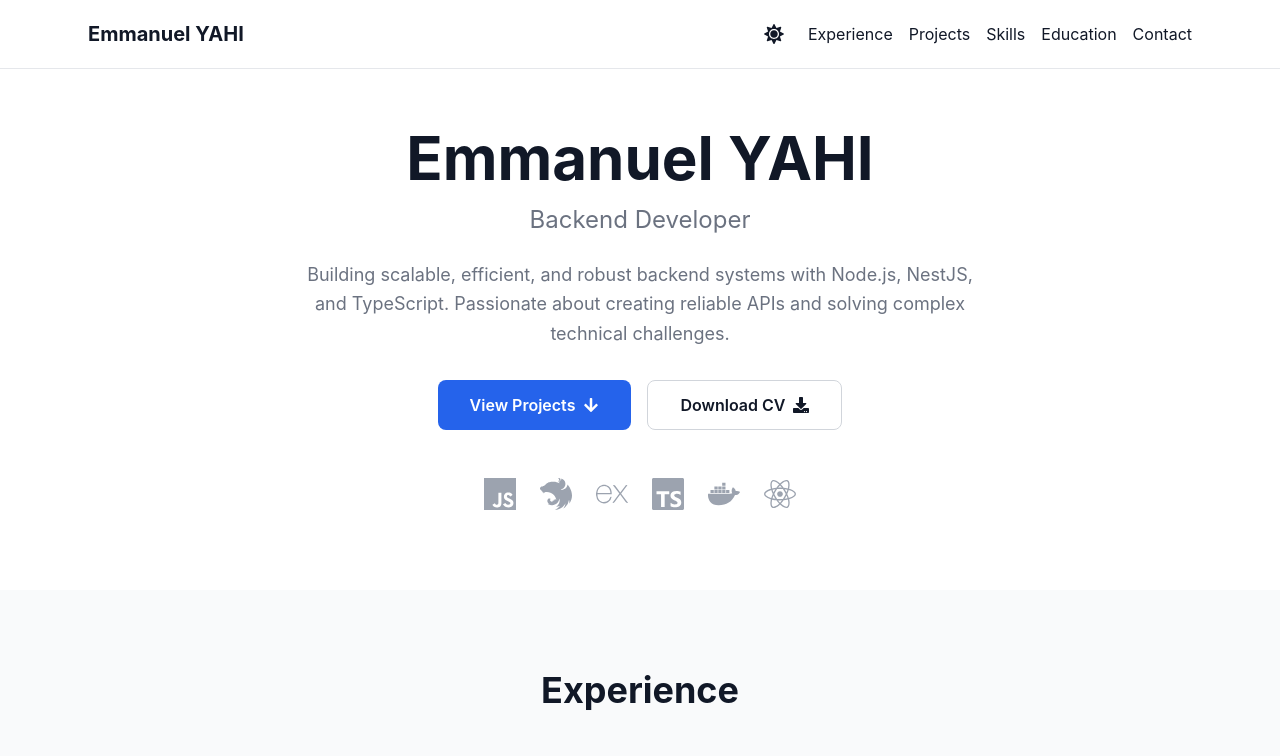
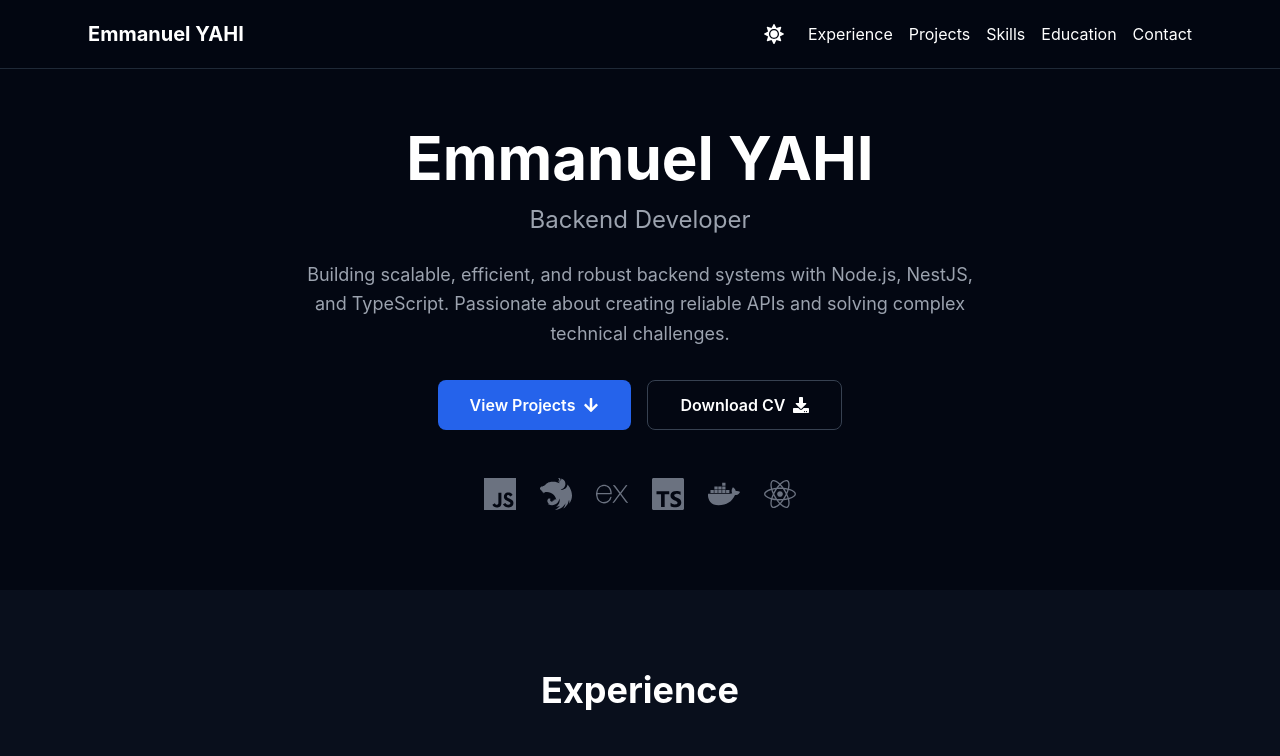
Before and after one commit to Elderusr/Portfolio-, a React (Vite) app: page / in a window 1280 px wide. Shown: the top 756 px of the page. Built offline with nearby package versions, Linux system fonts and the light colour scheme.

Commit message:
fix: restore theme class wrapper for dark mode switching

```diff
--- a/src/App.jsx
+++ b/src/App.jsx
@@ -1,6 +1,7 @@
-import { useEffect } from 'react';
+import { useEffect, useContext } from 'react';
 import AOS from 'aos';
 import 'aos/dist/aos.css';
+import ThemeContext from './ThemeContext';
 import Navbar from './components/Navbar';
 import Hero from './components/Hero';
 import Experience from './components/Experience';
@@ -10,6 +11,8 @@
 import Contact from './components/Contact';
 
 export default function Portfolio() {
+  const { theme } = useContext(ThemeContext);
+
   useEffect(() => {
     AOS.init({
       duration: 800,
@@ -26,7 +29,8 @@
   };
 
   return (
-    <div className="bg-white dark:bg-gray-950 text-gray-900 dark:text-white min-h-screen">
+    <div className={theme}>
+      <div className="bg-white dark:bg-gray-950 text-gray-900 dark:text-white min-h-screen">
       <Navbar />
       <Hero scrollToSection={scrollToSection} />
       <Experience />
@@ -34,6 +38,7 @@
       <Skills />
       <Education />
       <Contact />
+      </div>
     </div>
   );
 }
```
